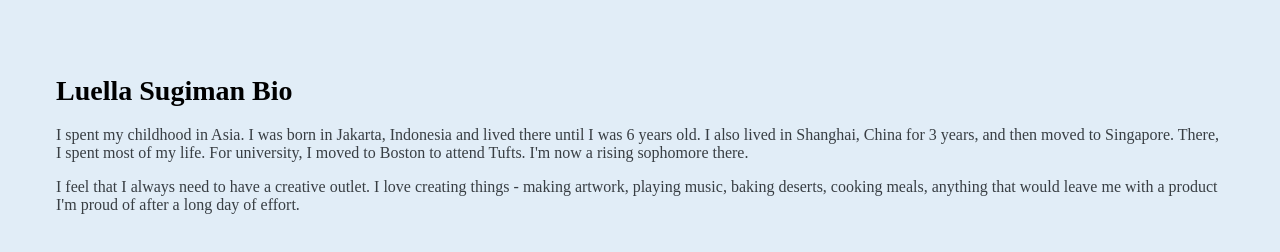
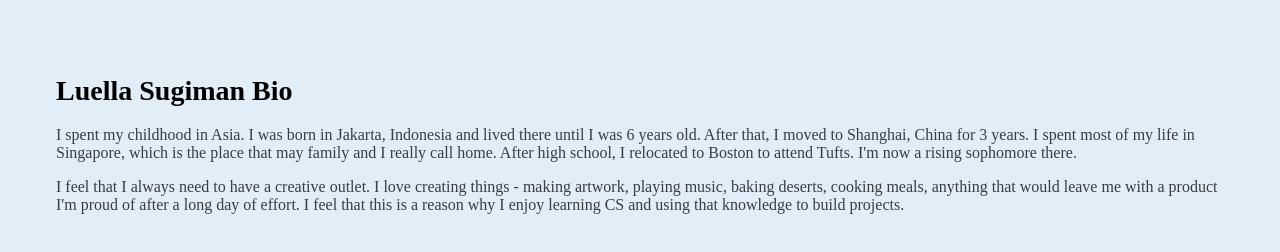
Before and after one commit to lu-s3201/lu-s3201.git.io, a plain HTML site: page bio.html in a window 1280 px wide. Drawn offline with Linux system fonts and the light colour scheme.

Commit message:
last changes to README and bio

```diff
--- a/bio.html
+++ b/bio.html
@@ -17,10 +17,10 @@
         <h1>Luella Sugiman Bio</h1>
 
         <p>
-            I spent my childhood in Asia. I was born in Jakarta, Indonesia and lived there until I was 6 years old. I also lived in Shanghai, China for 3 years, and then moved to Singapore. There, I spent most of my life. For university, I moved to Boston to attend Tufts. I'm now a rising sophomore there.
+            I spent my childhood in Asia. I was born in Jakarta, Indonesia and lived there until I was 6 years old. After that, I moved to Shanghai, China for 3 years. I spent most of my life in Singapore, which is the place that may family and I really call home. After high school, I relocated to Boston to attend Tufts. I'm now a rising sophomore there.
         </p>
         <p>
-            I feel that I always need to have a creative outlet. I love creating things - making artwork, playing music, baking deserts, cooking meals, anything that would leave me with a product I'm proud of after a long day of effort.
+            I feel that I always need to have a creative outlet. I love creating things - making artwork, playing music, baking deserts, cooking meals, anything that would leave me with a product I'm proud of after a long day of effort. I feel that this is a reason why I enjoy learning CS and using that knowledge to build projects.
         </p>
 
     </body>
```
Also changed, not shown: 2 other files.
